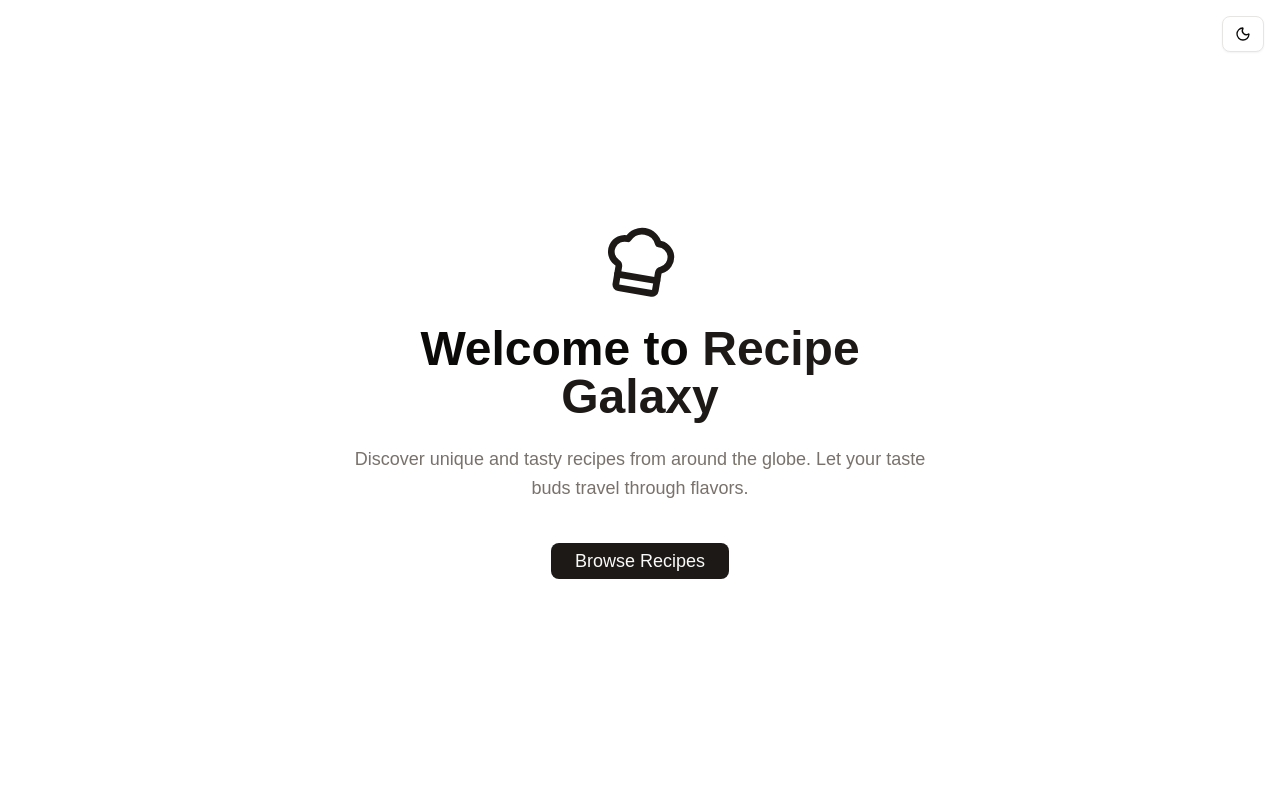
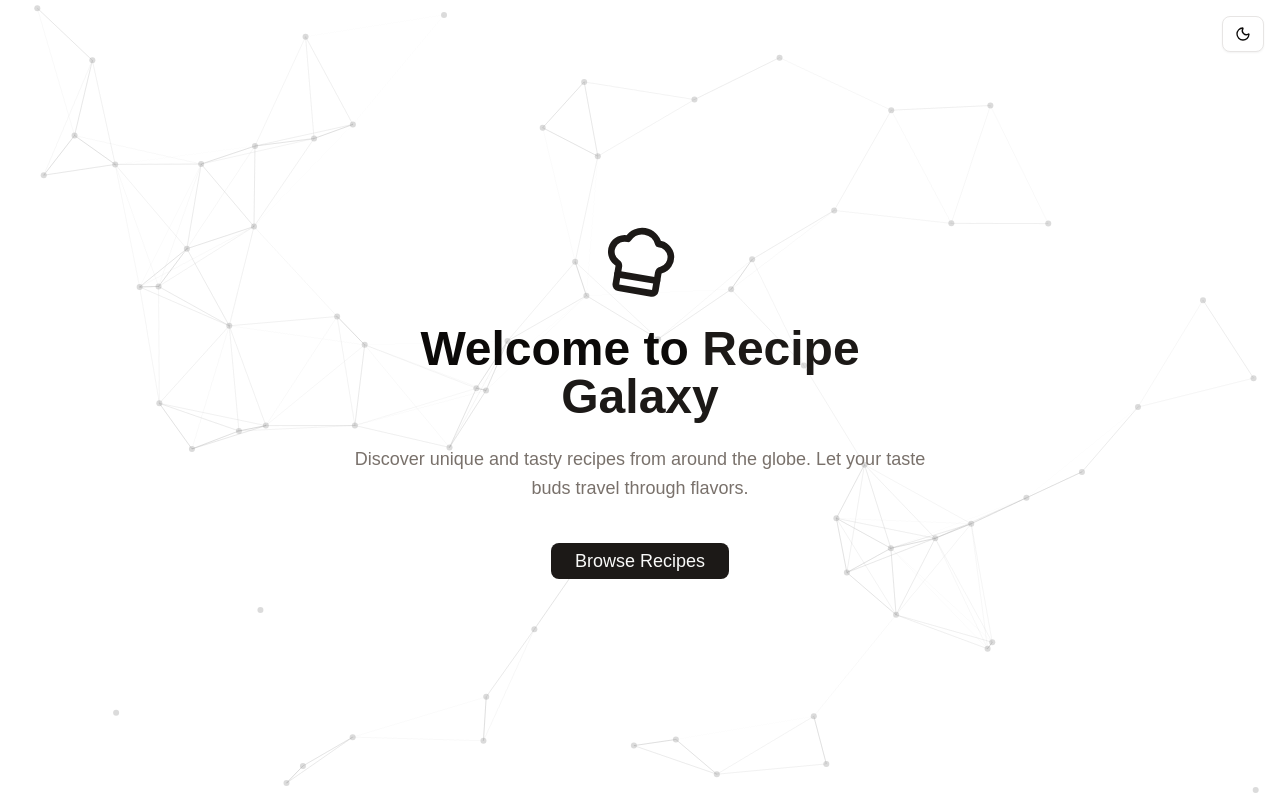
Before and after one commit to felana-niaina/recettes-app, a Next.js app: page / in a window 1280 px wide. Built offline with nearby package versions, Linux system fonts and the light colour scheme.

Commit message:
home design

```diff
--- /dev/null
+++ b/components/ParticlesBackground.tsx
@@ -0,0 +1,55 @@
+"use client";
+
+import { useCallback } from "react";
+import Particles from "react-tsparticles";
+import { loadSlim } from "tsparticles-slim";
+
+const ParticlesBackground = () => {
+  const particlesInit = useCallback(async (engine: any) => {
+    await loadSlim(engine);
+  }, []);
+
+  return (
+    <Particles
+      id="tsparticles"
+      init={particlesInit}
+      options={{
+        fullScreen: { enable: false },
+        background: { color: "transparent" },
+        particles: {
+          number: { value: 60, density: { enable: true, area: 800 } },
+          color: { value: "#888" },
+          shape: { type: "circle" },
+          opacity: { value: 0.3 },
+          size: { value: 3 },
+          move: {
+            enable: true,
+            speed: 1,
+            direction: "none",
+            random: true,
+            outModes: "bounce",
+          },
+          links: {
+            enable: true,
+            distance: 150,
+            color: "#888",
+            opacity: 0.2,
+            width: 1,
+          },
+        },
+        interactivity: {
+          events: {
+            onHover: { enable: true, mode: "repulse" },
+          },
+          modes: {
+            repulse: { distance: 100, duration: 0.4 },
+          },
+        },
+        detectRetina: true,
+      }}
+      className="absolute inset-0 z-0"
+    />
+  );
+};
+
+export default ParticlesBackground;
--- a/components/RecipeCard.tsx
+++ b/components/RecipeCard.tsx
@@ -4,6 +4,9 @@ import { Button } from "@/components/ui/button";
 import Link from "next/link";
 import Image from "next/image";
 import { generateSlug } from "@/lib/slug";
+import { Badge } from "@/components/ui/badge";
+import { Clock, Flame, ArrowRight } from "lucide-react";
+import { motion } from "framer-motion";
 
 type Recipe = {
   id: number;
@@ -16,24 +19,52 @@ type Recipe = {
 
 const RecipeCard = ({ recipe }: { recipe: Recipe }) => {
   return (
-    <Card>
+    <motion.div
+      whileHover={{
+        y: -4,
+        boxShadow: "0 12px 25px rgba(0, 0, 0, 0.15)",
+        transition: { type: "spring", stiffness: 300, damping: 20 },
+      }}
+      whileTap={{ scale: 0.98 }}
+    >
+      <Card className="overflow-hidden rounded-xl bg-background border border-border shadow-md hover:shadow-xl transition-shadow duration-300 transform-gpu">
+        <div className="relative w-full h-[200px]">
           <Image
             src={recipe.image}
             alt={recipe.name}
-        width={400}
-        height={250}
-        className="rounded-t-lg"
+            fill
+            className="object-cover w-full h-full transition-transform duration-300 group-hover:scale-105"
           />
-      <CardContent>
-        <h3 className="text-xl font-bold">{recipe.name}</h3>
-        <p>
-          {recipe.difficulty} - {recipe.cookTimeMinutes} mins
-        </p>
+        </div>
+
+        <CardContent className="p-4 space-y-3">
+          <h3 className="text-lg font-bold text-primary">{recipe.name}</h3>
+
+          <div className="flex gap-2 flex-wrap text-sm">
+            <Badge variant="outline" className="flex items-center gap-1">
+              <Flame className="w-4 h-4" />
+              {recipe.difficulty}
+            </Badge>
+            <Badge variant="outline" className="flex items-center gap-1">
+              <Clock className="w-4 h-4" />
+              {recipe.cookTimeMinutes} min
+            </Badge>
+          </div>
+
           <Link href={`/recipes/${generateSlug(recipe.name)}`}>
-          <Button className="mt-2">See the recipe</Button>
+            <Button
+              className="w-full mt-2"
+              variant="default"
+              size="sm"
+              aria-label={`See recipe for ${recipe.name}`}
+            >
+              See Recipe
+              <ArrowRight className="ml-2 w-4 h-4" />
+            </Button>
           </Link>
         </CardContent>
       </Card>
+    </motion.div>
   );
 };
 
--- a/package.json
+++ b/package.json
@@ -21,7 +21,11 @@
     "next-themes": "^0.4.6",
     "react": "^19.0.0",
     "react-dom": "^19.0.0",
-    "tailwind-merge": "^3.3.1"
+    "react-tsparticles": "^2.12.2",
+    "tailwind-merge": "^3.3.1",
+    "tsparticles": "^3.8.1",
+    "tsparticles-engine": "^2.12.0",
+    "tsparticles-slim": "^2.12.0"
   },
   "devDependencies": {
     "@eslint/eslintrc": "^3",
--- a/pages/index.tsx
+++ b/pages/index.tsx
@@ -6,11 +6,16 @@ import { useTheme } from "next-themes"
 import { ChefHat } from "lucide-react"
 import ThemeToggle from "@/components/ThemeToggle";
 import { motion } from "framer-motion"
+import ParticlesBackground from "@/components/ParticlesBackground";
 
 export default function Home() {
   return (
     <div className="min-h-screen flex flex-col justify-center items-center px-6 bg-background text-foreground transition-colors relative overflow-hidden">
 
+      {/* Animated Particle Background */}
+      <ParticlesBackground />
+
+      {/* Theme Toggle */}
       <div className="fixed top-4 right-4 z-10">
         <ThemeToggle />
       </div>
@@ -30,7 +35,6 @@ export default function Home() {
           <ChefHat className="mx-auto w-20 h-20 text-primary mb-6" />
         </motion.div>
 
-        {/* Title */}
         <motion.h1
           className="text-5xl font-extrabold mb-6"
           initial={{ opacity: 0, y: 20 }}
@@ -40,7 +44,6 @@ export default function Home() {
           Welcome to <span className="text-primary">Recipe Galaxy</span>
         </motion.h1>
 
-        {/* Subtitle */}
         <motion.p
           className="text-lg text-muted-foreground mb-10 leading-relaxed"
           initial={{ opacity: 0 }}
@@ -51,7 +54,6 @@ export default function Home() {
           Let your taste buds travel through flavors.
         </motion.p>
 
-        {/* CTA Button */}
         <motion.div
           initial={{ opacity: 0, scale: 0.95 }}
           animate={{ opacity: 1, scale: 1 }}
--- a/pages/recipes/index.tsx
+++ b/pages/recipes/index.tsx
@@ -74,11 +74,17 @@ export default function RecipesPage({ recipes }: Props) {
             </SelectContent>
           </Select>
 
+          <div className="sm:hidden">
+            <ThemeToggle />
+          </div>
           {/* Search Form */}
           <RecipeSearchForm onSearch={(value) => setQuery(value)} />
 
           {/* Theme Toggle */}
-          <ThemeToggle />
+          <div className="hidden sm:block">
+            <ThemeToggle />
+          </div>
+
         </div>
       </div>
 
```
Also changed, not shown: 1 other file (tests, documents, lock files or other folders). Lines whose indentation alone changed are shown as unchanged.
